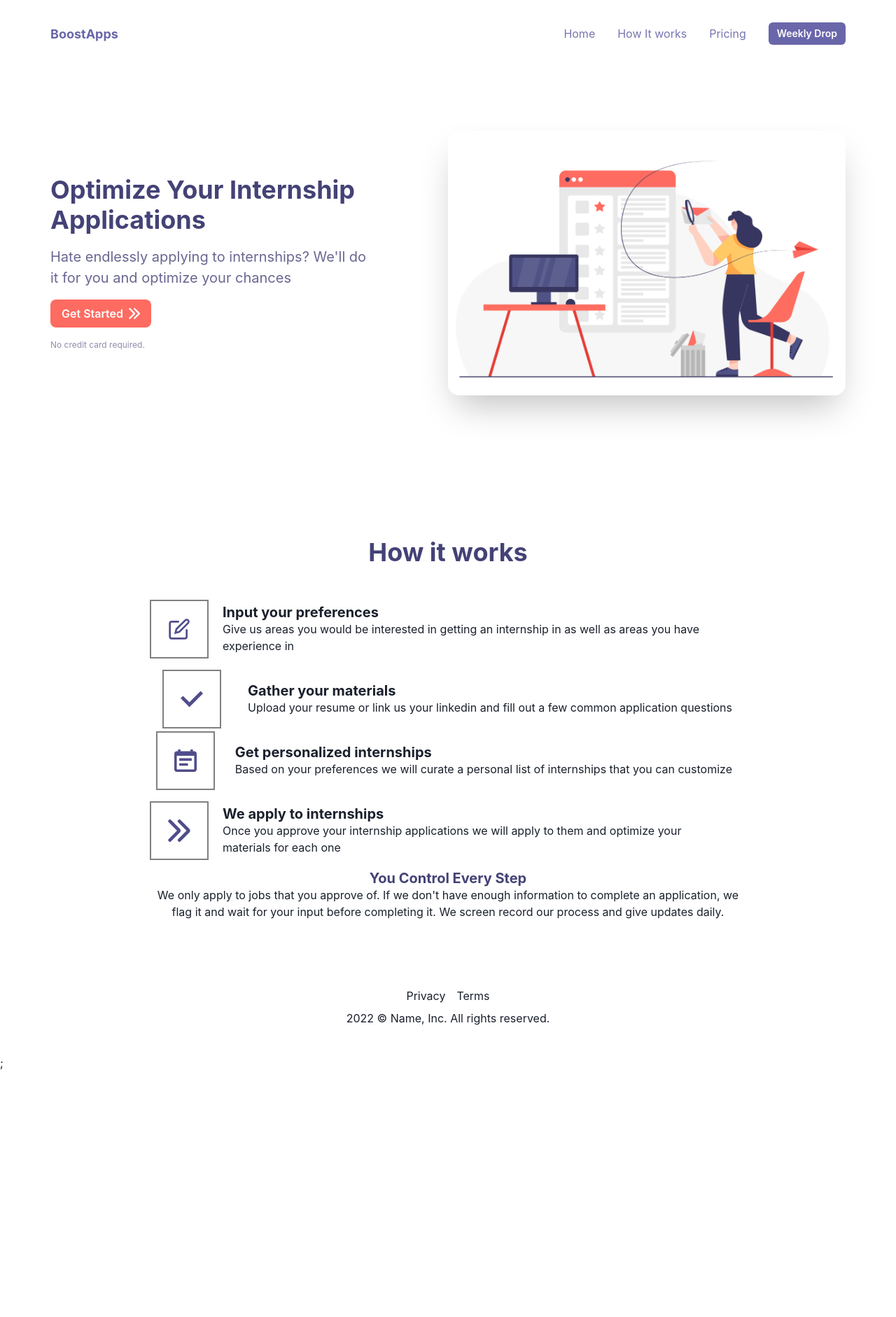
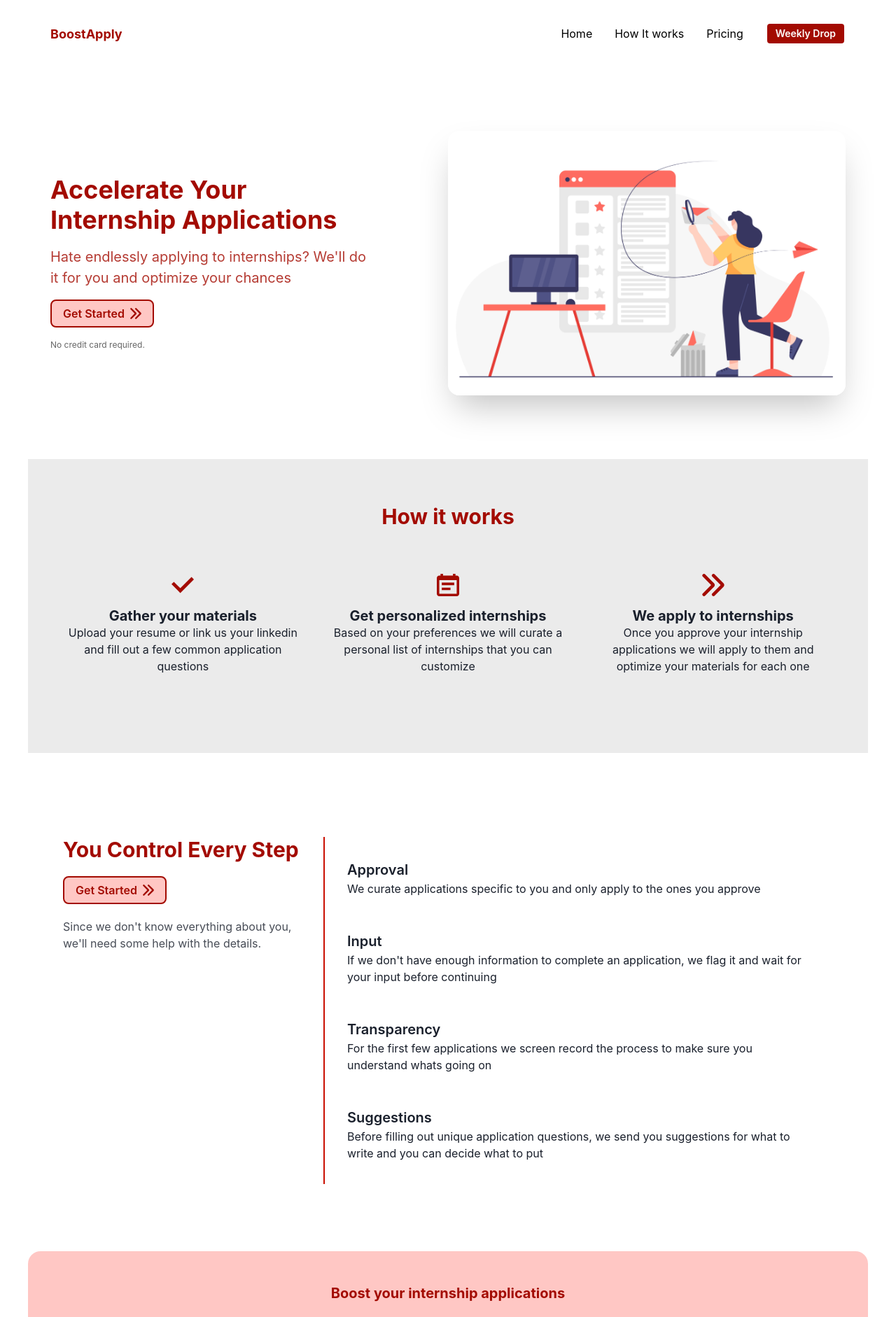
Before and after one commit to jayo78/landing-page, a Next.js app: page / in a window 1280 px wide. Shown: the top 1882 px of the page at 70% size. Before the commit the page ends 1531 px from the top, so only its background shows below. Built offline with nearby package versions, Linux system fonts and the light colour scheme.

Commit message:
theme rework & section additions

```diff
--- /dev/null
+++ b/src/components/Banner.tsx
@@ -0,0 +1,49 @@
+import React from "react";
+import { Box, Flex, Heading, Button } from "@chakra-ui/react";
+
+const Banner = () => {
+    return (
+        <Flex
+            p={12}
+            mt={8}
+            textAlign="center"
+            borderRadius={18}
+            align="center"
+            direction="column"
+            w="100%"
+            bg="secondary.100"
+        >
+            <Heading color="secondary.900" as="h5" size="md">
+                Boost your internship applications
+            </Heading>
+            <Box p={6}>
+                <Button
+                    bg="secondary.900"
+                    color="white"
+                    borderRadius="8px"
+                    py="4"
+                    px="4"
+                    lineHeight="1"
+                    size="md"
+                >
+                    Weekly Drop
+                </Button>
+                <Button
+                    bg="white"
+                    color="secondary.900"
+                    borderRadius="8px"
+                    border="2px"
+                    borderColor="secondary.900"
+                    py="4"
+                    px="4"
+                    lineHeight="1"
+                    size="md"
+                >
+                    Resources
+                </Button>
+            </Box>
+        </Flex>
+    );
+};
+
+export default Banner;
--- /dev/null
+++ b/src/components/Features.tsx
@@ -0,0 +1,115 @@
+import {
+    Box,
+    Text,
+    Link,
+    VStack,
+    Button,
+    Flex,
+    Stack,
+    Divider,
+    chakra,
+    Grid,
+    GridItem,
+    Heading,
+} from "@chakra-ui/react";
+import { ArrowRightIcon } from "@chakra-ui/icons";
+
+interface FeatureProps {
+    heading: string;
+    text: string;
+}
+
+const Feature = ({ heading, text }: FeatureProps) => {
+    return (
+        <GridItem>
+            <chakra.h3 fontSize="xl" fontWeight="600">
+                {heading}
+            </chakra.h3>
+            <chakra.p>{text}</chakra.p>
+        </GridItem>
+    );
+};
+
+const Features = () => {
+    return (
+        <Box px="50px" py={16} mt={14}>
+            <Grid
+                templateColumns={{
+                    base: "repeat(1, 1fr)",
+                    sm: "repeat(1, 1fr)",
+                    md: "repeat(3, 1fr)",
+                }}
+                gap={4}
+            >
+                <GridItem colSpan={1}>
+                    <VStack alignItems="flex-start" spacing="20px">
+                        <Heading as="h2" size="lg" fontWeight="bold" color="secondary.900">
+                            You Control Every Step
+                        </Heading>
+                        <Link href="https://mvvx7n3l5y5.typeform.com/to/YSSf3A3S">
+                            <Button
+                                bg="secondary.100"
+                                color="secondary.900"
+                                border="2px"
+                                borderColor="secondary.900"
+                                borderRadius="8px"
+                                py="4"
+                                px="4"
+                                lineHeight="1"
+                                size="md"
+                                rightIcon={<ArrowRightIcon />}
+                                _hover={{
+                                    bg: "secondary.400",
+                                }}
+                            >
+                                Get Started
+                            </Button>
+                        </Link>
+                        <Text opacity="0.8">
+                            Since we don't know everything about you, we'll need some help with
+                            the details.
+                        </Text>
+                    </VStack>
+                </GridItem>
+                <GridItem colSpan={2}>
+                    <Box borderLeft="2px" borderColor="secondary.800">
+                        <Grid
+                            templateColumns={{
+                                base: "repeat(1, 1fr)",
+                            }}
+                            gap={{base: "4", sm: "8", md: "12"}}
+                            p={8}
+                        >
+                            <Feature
+                                heading={"Approval"}
+                                text={
+                                    "We curate applications specific to you and only apply to the ones you approve"
+                                }
+                            />
+                            <Feature
+                                heading={"Input"}
+                                text={
+                                    "If we don't have enough information to complete an application, we flag it and wait for your input before continuing"
+                                }
+                            />
+                            <Feature
+                                heading={"Transparency"}
+                                text={
+                                    "For the first few applications we screen record the process to make sure you understand whats going on"
+                                }
+                            />
+                            <Feature
+                                heading={"Suggestions"}
+                                text={
+                                    "Before filling out unique application questions, we send you suggestions for what to write and you can decide what to put"
+                                }
+                            />
+                        </Grid>
+                    </Box>
+                </GridItem>
+            </Grid>
+        </Box>
+    );
+};
+
+export default Features;
--- a/src/components/Header.tsx
+++ b/src/components/Header.tsx
@@ -51,7 +51,7 @@ const Header = () => {
             w="100%"
             p={8}
             bg={["primary.400", "primary.400", "transparent", "transparent"]}
-            color={["white", "white", "primary.400", "primary.400"]}
+            color={["white", "white", "black", "black"]}
         >
             <Flex align="center">
                 <Logo />
@@ -78,15 +78,11 @@ const Header = () => {
                         <Button
                             size="sm"
                             rounded="md"
-                            color={["primary.500", "primary.500", "white", "white"]}
-                            bg={["white", "white", "primary.500", "primary.500"]}
+                            color="white"
+                            border="2px"
+                            bg="secondary.900"
                             _hover={{
-                                bg: [
-                                    "primary.100",
-                                    "primary.100",
-                                    "primary.600",
-                                    "primary.600",
-                                ],
+                                bg: "secondary.400",
                             }}
                         >
                             Weekly Drop
--- a/src/components/Hero.tsx
+++ b/src/components/Hero.tsx
@@ -1,7 +1,7 @@
 import React from "react";
 import Link from "next/link";
 import { Box, Button, Flex, Image, Heading, Stack, Text } from "@chakra-ui/react";
-import { ArrowRightIcon } from '@chakra-ui/icons'
+import { ArrowRightIcon } from "@chakra-ui/icons";
 
 interface HeroProps {
     title: string;
@@ -16,7 +16,7 @@ const Hero = ({ title, subtitle, image, ctaLink, ctaText }: HeroProps) => {
         <Flex
             align="center"
             justify={{ base: "center", md: "space-around", xl: "space-between" }}
-            direction={{base: "column-reverse", md: "row"}}
+            direction={{ base: "column-reverse", md: "row" }}
             minH="70vh"
             px={8}
             py={16}
@@ -30,7 +30,7 @@ const Hero = ({ title, subtitle, image, ctaLink, ctaText }: HeroProps) => {
                     as="h1"
                     size="xl"
                     fontWeight="bold"
-                    color="primary.800"
+                    color="secondary.900"
                     textAlign={["center", "center", "left", "left"]}
                 >
                     {title}
@@ -38,7 +38,7 @@ const Hero = ({ title, subtitle, image, ctaLink, ctaText }: HeroProps) => {
                 <Heading
                     as="h2"
                     size="md"
-                    color="primary.800"
+                    color="secondary.900"
                     opacity="0.8"
                     fontWeight="normal"
                     lineHeight={1.5}
@@ -48,25 +48,24 @@ const Hero = ({ title, subtitle, image, ctaLink, ctaText }: HeroProps) => {
                 </Heading>
                 <Link href={ctaLink}>
                     <Button
-                        bg="secondary"
-                        color="white"
+                        bg="secondary.100"
+                        color="secondary.900"
+                        border="2px"
+                        borderColor="secondary.900"
                         borderRadius="8px"
                         py="4"
                         px="4"
                         lineHeight="1"
                         size="md"
-                        rightIcon={<ArrowRightIcon/>}
+                        rightIcon={<ArrowRightIcon />}
+                        _hover={{
+                            bg: "secondary.400",
+                        }}
                     >
                         {ctaText}
                     </Button>
                 </Link>
-                <Text
-                    fontSize="xs"
-                    mt={2}
-                    textAlign="center"
-                    color="primary.800"
-                    opacity="0.6"
-                >
+                <Text fontSize="xs" mt={2} textAlign="center" color="black" opacity="0.6">
                     No credit card required.
                 </Text>
             </Stack>
@@ -81,6 +80,6 @@ const Hero = ({ title, subtitle, image, ctaLink, ctaText }: HeroProps) => {
             </Box>
         </Flex>
     );
-}
+};
 
-export default Hero
+export default Hero;
--- a/src/components/HowItWorks.tsx
+++ b/src/components/HowItWorks.tsx
@@ -1,35 +1,28 @@
 import React, { ReactElement } from "react";
-import { Text, Flex, Heading, Box } from "@chakra-ui/react";
-import { CalendarIcon, EditIcon, CheckIcon, ArrowRightIcon } from "@chakra-ui/icons";
+import { Text, Grid, GridItem, Flex, Heading, Box } from "@chakra-ui/react";
+import { CalendarIcon, CheckIcon, ArrowRightIcon } from "@chakra-ui/icons";
 
 const itemHeight = 8;
 const itemWidth = 8;
 
 const items = [
     {
-        id: 1,
-        icon: <EditIcon color="primary.700" h={itemHeight} w={itemWidth} />,
-        title: "Input your preferences",
-        desc: "Give us areas you would be interested in getting an internship in as well as areas you have experience in",
-        link: "/",
-    },
-    {
         id: 2,
-        icon: <CheckIcon color="primary.700" h={itemHeight} w={itemWidth} />,
+        icon: <CheckIcon color="secondary.900" h={itemHeight} w={itemWidth} />,
         title: "Gather your materials",
         desc: "Upload your resume or link us your linkedin and fill out a few common application questions",
         link: "/",
     },
     {
         id: 3,
-        icon: <CalendarIcon color="primary.700" h={itemHeight} w={itemWidth} />,
+        icon: <CalendarIcon color="secondary.900" h={itemHeight} w={itemWidth} />,
         title: "Get personalized internships",
         desc: "Based on your preferences we will curate a personal list of internships that you can customize",
         link: "/",
     },
     {
         id: 4,
-        icon: <ArrowRightIcon color="primary.700" h={itemHeight} w={itemWidth} />,
+        icon: <ArrowRightIcon color="secondary.900" h={itemHeight} w={itemWidth} />,
         title: "We apply to internships",
         desc: "Once you approve your internship applications we will apply to them and optimize your materials for each one",
         link: "/",
@@ -42,49 +35,56 @@ interface ItemProps {
     icon: ReactElement;
 }
 
-const ItemRow = ({ title, desc, icon }: ItemProps) => {
+const Item = ({ title, desc, icon }: ItemProps) => {
     return (
-        <Flex>
-            <Box padding={6} border="2px" borderColor="gray" m="auto">
-                {icon}
-            </Box>
-            <Flex boxSizing="border-box" direction="column" justifyContent="center" m={5}>
+        <GridItem colSpan={1}>
+            <Flex
+                boxSizing="border-box"
+                direction="column"
+                textAlign="center"
+                align="center"
+                justify="center"
+                p={4}
+            >
+                <Box p={4} m="auto">
+                    {icon}
+                </Box>
                 <Heading as="h5" size="md">
                     {" "}
                     {title}{" "}
                 </Heading>
                 <Text> {desc} </Text>
             </Flex>
-        </Flex>
+        </GridItem>
     );
 };
 
-// interface FeaturesProps {
-// featuresList: [FeatureItemProps]
-// }
-
 const HowItWorks = () => {
     return (
-        <Flex alignItems="center" direction="column" mt={12} px={8} py={16}>
-            <Box mb={8} textAlign="center">
-                <Heading as="h1" size="xl" fontWeight="bold" color="primary.800">
+        <Box bg="#ebebeb">
+            <Flex
+                direction="column"
+                align="center"
+                mb={8}
+                px={8}
+                py={16}
+            >
+                <Heading as="h1" size="lg" mb={8} fontWeight="bold" color="secondary.900">
                     How it works
                 </Heading>
-            </Box>
-            <Box w="75%">
-                {items.map((item, key) => (
-                    <ItemRow key={key} title={item.title} desc={item.desc} icon={item.icon} />
-                ))}
-            </Box>
-            <Box w="75%" textAlign="center">
-                <Heading as="h3" size="md" fontWeight="bold" color="primary.800">
-                    You Control Every Step
-                </Heading>
-                <Text>
-                    We only apply to jobs that you approve of. If we don't have enough information to complete an application, we flag it and wait for your input before completing it. We screen record our process and give updates daily.
-                </Text>
-            </Box>
-        </Flex>
+                <Grid
+                    templateColumns={{
+                        base: "repeat(1, 1fr)",
+                        md: "repeat(3, minmax(0, 1fr))",
+                    }}
+                    textAlign="center"
+                >
+                    {items.map((item, key) => (
+                        <Item key={key} title={item.title} desc={item.desc} icon={item.icon} />
+                    ))}
+                </Grid>
+            </Flex>
+        </Box>
     );
 };
 
--- a/src/components/Logo.tsx
+++ b/src/components/Logo.tsx
@@ -3,9 +3,9 @@ import { Box, Text } from "@chakra-ui/react";
 
 export default function Logo() {
     return (
-        <Box w="100px" color={["white", "white", "primary.500", "primary.500"]}>
+        <Box w="105px" color={["white", "white", "secondary.900", "secondary.900"]}>
             <Text fontSize="lg" fontWeight="bold">
-                BoostApps
+                BoostApply
             </Text>
         </Box>
     );
--- a/src/pages/index.tsx
+++ b/src/pages/index.tsx
@@ -1,18 +1,22 @@
 import Hero from "../components/Hero";
 import Layout from "../components/Layout";
 import HowItWorks from "../components/HowItWorks";
+import Features from "../components/Features"
+import Banner from "../components/Banner"
 
 const Index = () => {
     return (
         <Layout>
             <Hero
-                title="Optimize Your Internship Applications"
+                title="Accelerate Your Internship Applications"
                 subtitle="Hate endlessly applying to internships? We'll do it for you and optimize your chances"
                 image="heroImage.jpg"
                 ctaText="Get Started"
                 ctaLink="https://mvvx7n3l5y5.typeform.com/to/YSSf3A3S"
             />
             <HowItWorks />
+            <Features />
+            <Banner />
         </Layout>
     );
 };
--- a/src/theme.ts
+++ b/src/theme.ts
@@ -44,7 +44,17 @@ const colors = {
         800: "#444276",
         900: "#36355F",
     },
-    secondary: "#FE6B61",
+    secondary: {
+        100: "#ffc7c4",
+        200: "#feaba6",
+        300: "#fe8b83",
+        400: "#fe6b61",
+        500: "#fe4b3e",
+        600: "#fe2719",
+        700: "#ef1102",
+        800: "#c90e01",
+        900: "#a30b01",
+    },
 };
 
 const customTheme = extendTheme({ colors });
```
